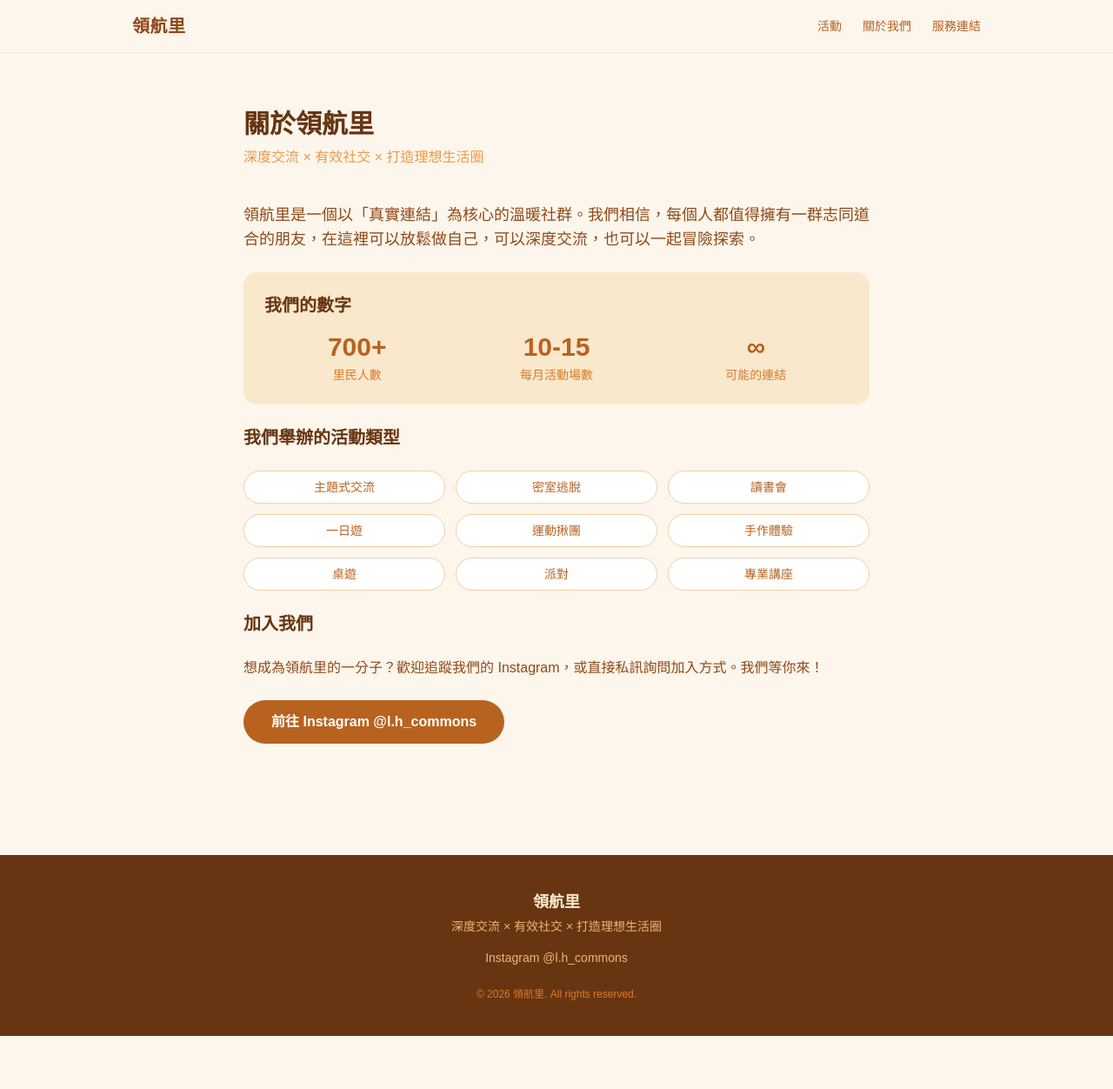
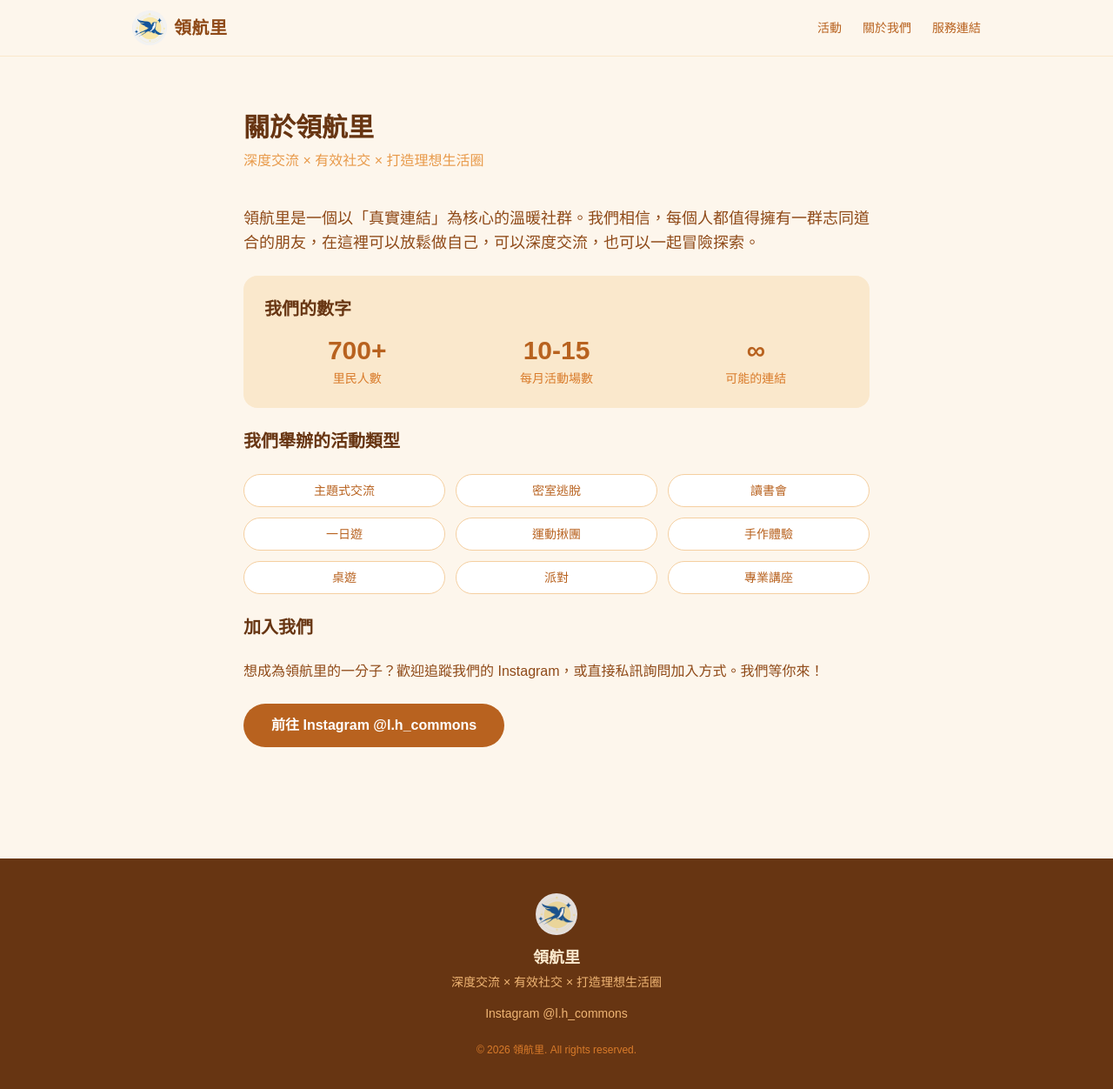
Before and after one commit to LUN-KU/lh-commons-website, a Next.js app: page /about in a window 1280 px wide. Shown: the top 1252 px of the page at 87% size. Before the commit the page ends 1191 px from the top, so only its background shows below. Built offline with nearby package versions, Linux system fonts and the light colour scheme.

Commit message:
Add logo to navbar and footer

```diff
--- a/src/components/Footer.tsx
+++ b/src/components/Footer.tsx
@@ -1,7 +1,12 @@
+import Image from 'next/image'
+
 export default function Footer() {
   return (
     <footer className="bg-warm-800 text-warm-100 py-10 mt-16">
       <div className="max-w-5xl mx-auto px-6 text-center">
+        <div className="flex justify-center mb-3">
+          <Image src="/logo.png" alt="領航里" width={48} height={48} className="rounded-full opacity-90" />
+        </div>
         <p className="text-lg font-bold mb-1">領航里</p>
         <p className="text-sm text-warm-300 mb-4">深度交流 × 有效社交 × 打造理想生活圈</p>
         <div className="flex justify-center gap-6 text-sm text-warm-300">
--- a/src/components/Navbar.tsx
+++ b/src/components/Navbar.tsx
@@ -1,11 +1,13 @@
 import Link from 'next/link'
+import Image from 'next/image'
 
 export default function Navbar() {
   return (
     <nav className="bg-cream border-b border-warm-100 sticky top-0 z-50">
-      <div className="max-w-5xl mx-auto px-6 py-4 flex items-center justify-between">
-        <Link href="/" className="text-xl font-bold text-warm-700 tracking-wide">
-          領航里
+      <div className="max-w-5xl mx-auto px-6 py-3 flex items-center justify-between">
+        <Link href="/" className="flex items-center gap-2">
+          <Image src="/logo.png" alt="領航里" width={40} height={40} className="rounded-full" />
+          <span className="text-xl font-bold text-warm-700 tracking-wide">領航里</span>
         </Link>
         <div className="flex gap-6 text-sm font-medium text-warm-600">
           <Link href="/events" className="hover:text-warm-800 transition-colors">活動</Link>
```
Also changed, not shown: public/logo.png (added).
